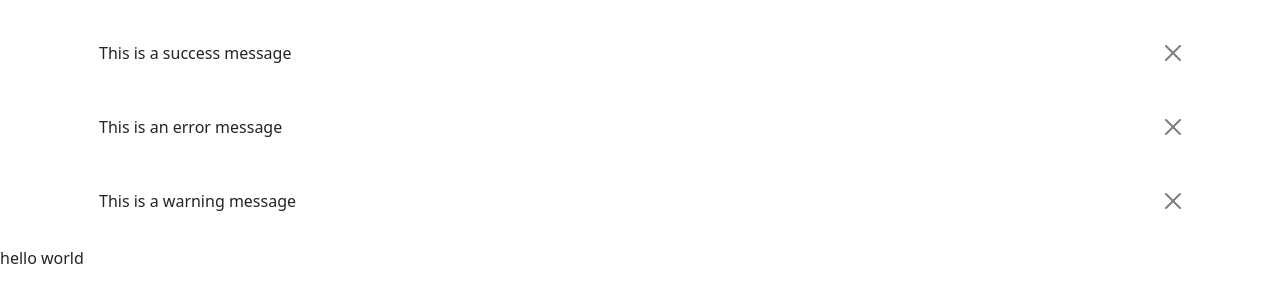
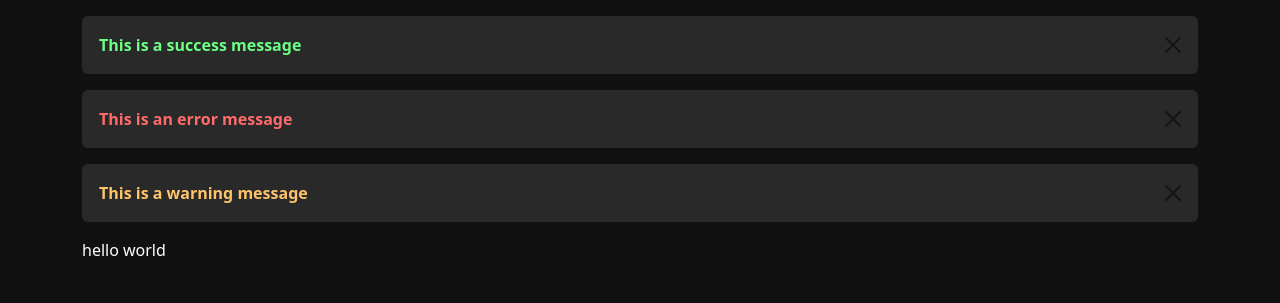
Before and after one commit to Rafawastaken/price-minder, a Flask app: page /admin/ in a window 1280 px wide. Shown: the top 303 px of the page. Run offline with Flask 3, Linux system fonts and the light colour scheme.

Commit message:
minor style and message flashing html+css with bootstrap

```diff
--- a/price_minder/routes/admin/routes.py
+++ b/price_minder/routes/admin/routes.py
@@ -10,7 +10,7 @@ admin = Blueprint('admin', __name__)
 @admin.route('/')
 def admin_index():
     flash('This is a success message', 'success')
-    flash('This is an error message', 'error')
+    flash('This is an error message', 'danger')
     flash('This is a warning message', 'warning')
 
     return render_template('./backend/admin/index.html')
--- a/price_minder/static/css/main.css
+++ b/price_minder/static/css/main.css
@@ -3,6 +3,8 @@
   --secondary-color: #292929;
   --accent-color-1: #ff6b6b;
   --accent-color-2: #6b66ff;
+  --accent-color-3: #ffc46b;
+  --accent-color-4: #6bff84;
   --background-color: #111111;
   --text-color: #ffffff;
   --link-color: #ff6b6b;
@@ -13,3 +15,62 @@
 }
 
 /* main elements */
+body {
+  background-color: var(--background-color);
+  color: var(--text-color);
+}
+
+a {
+  color: var(--link-color);
+}
+
+/* colors */
+
+.primary {
+  color: var(--primary-color);
+}
+
+.secondary {
+  color: var(--secondary-color);
+}
+
+.accent-1 {
+  color: var(--accent-color-1);
+}
+
+.accent-2 {
+  color: var(--accent-color-2);
+}
+
+.accent-3 {
+  color: var(--accent-color-3);
+}
+
+.accent-4 {
+  color: var(--accent-color-4);
+}
+
+.background {
+  background-color: var(--background-color);
+}
+
+.text {
+  color: var(--text-color);
+}
+
+.link {
+  color: var(--link-color);
+}
+
+.button {
+  background-color: var(--button-color);
+  color: var(--button-text-color);
+}
+
+.border {
+  border-color: var(--border-color);
+}
+
+.hover {
+  background-color: var(--hover-color);
+}
--- a/price_minder/templates/backend/base.html
+++ b/price_minder/templates/backend/base.html
@@ -10,13 +10,20 @@
       integrity="sha384-9ndCyUaIbzAi2FUVXJi0CjmCapSmO7SnpJef0486qhLnuZ2cdeRhO02iuK6FUUVM"
       crossorigin="anonymous"
     />
+    <!-- my styles -->
+    <link
+      rel="stylesheet"
+      href="{{ url_for('static', filename='css/main.css') }}"
+    />
   </head>
   <body>
+    <div class="container">
       {% include './components/flash.html' %} {% block content %} {% endblock %}
       <script
         src="https://cdn.jsdelivr.net/npm/bootstrap@5.3.0/dist/js/bootstrap.bundle.min.js"
         integrity="sha384-geWF76RCwLtnZ8qwWowPQNguL3RmwHVBC9FhGdlKrxdiJJigb/j/68SIy3Te4Bkz"
         crossorigin="anonymous"
       ></script>
+    </div>
   </body>
 </html>
--- a/price_minder/templates/components/flash.html
+++ b/price_minder/templates/components/flash.html
@@ -1,11 +1,19 @@
-{% with messages = get_flashed_messages() %} {% if messages %}
-<div class="container mt-4">
-  {% for message in messages %}
+{% with messages = get_flashed_messages(with_categories=true) %} {% if messages
+%} {% for category, message in messages %}
 <div
-    class="alert alert-{{ message[-1] }} alert-dismissible fade show"
+  class="alert alert-dismissible fade show my-3"
   role="alert"
+  style="background-color: var(--secondary-color); color: var(--text-color)"
 >
-    {{ message }}
+  {% if category == 'success'%}
+  <span class="accent-4 fw-semibold">{{ message }}</span>
+  {% elif category == 'danger' %}
+  <span class="accent-1 fw-semibold">{{ message }}</span>
+  {% elif category == 'warning' %}
+  <span class="accent-3 fw-semibold">{{ message }}</span>
+  {% else %}
+  <span>{{ message }}</span>
+  {% endif %}
   <button
     type="button"
     class="btn-close"
@@ -13,6 +21,4 @@
     aria-label="Close"
   ></button>
 </div>
-  {% endfor %}
-</div>
-{% endif %} {% endwith %}
+{% endfor %} {% endif %} {% endwith %}
```
Also changed, not shown: README.md. Lines whose indentation alone changed are shown as unchanged.
